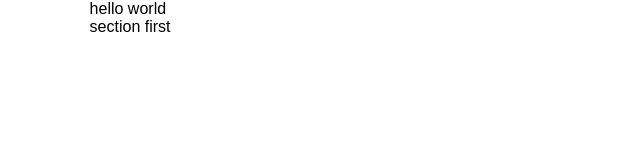
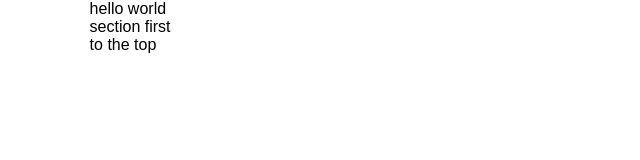
Before and after one commit to nkartikaxioned/gitPractice, a plain HTML site: page index.html in a window 1280 px wide. Shown: the full height of the page, 0-640 px from the left. Drawn offline with Linux system fonts and the light colour scheme.

Commit message:
footer structure add

```diff
--- a/index.html
+++ b/index.html
@@ -40,7 +40,9 @@
     <!--main section end-->
     <!--footer section start-->
     <footer>
-
+     <div class="wrapper">
+      <p>to the top</p>
+     </div>
     </footer>
     <!--footer section end-->
   </div>
```
